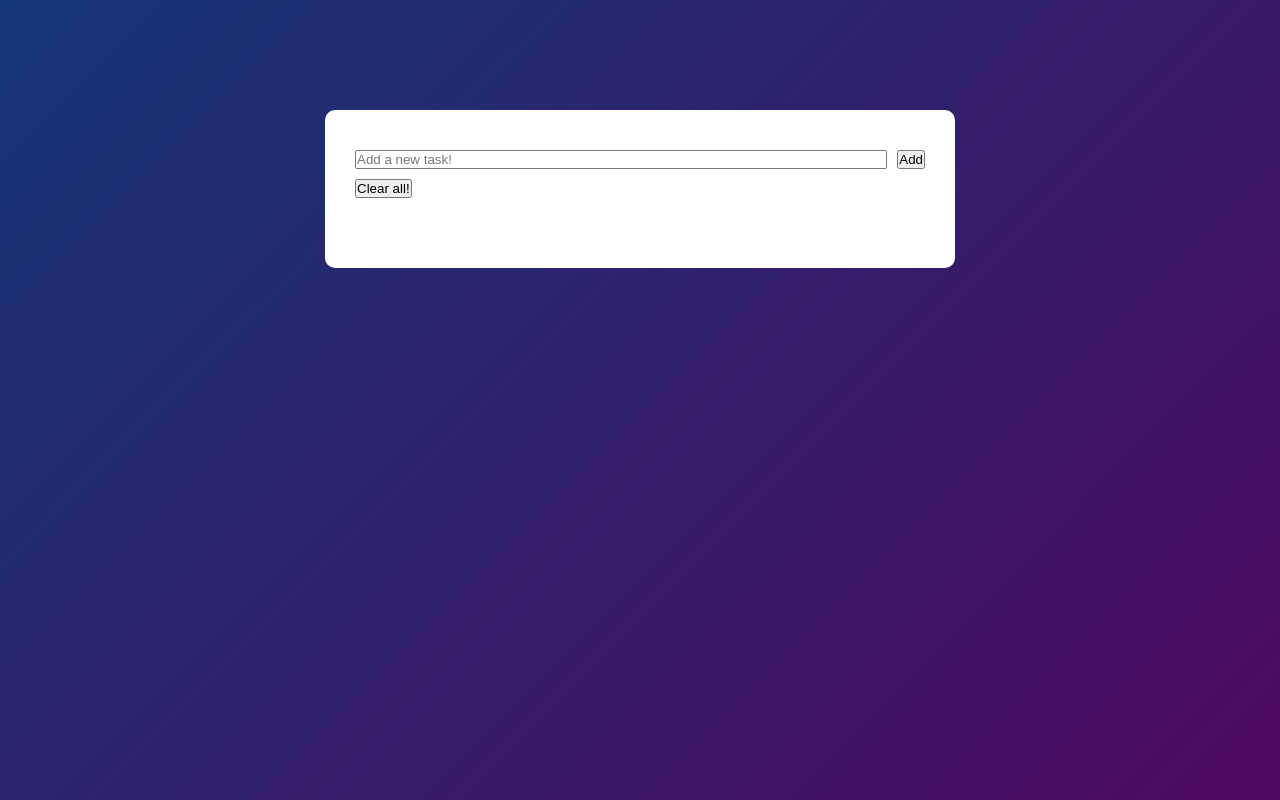
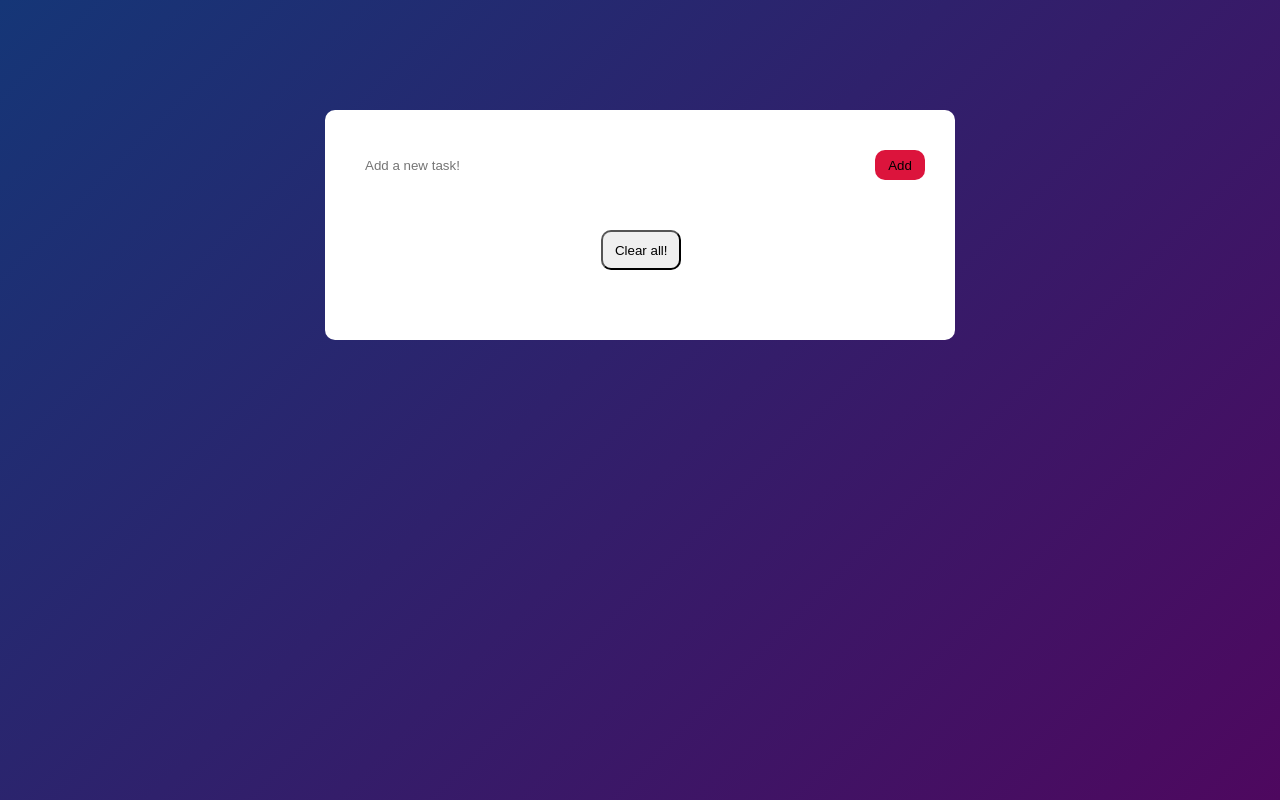
Before and after one commit to ItsCrew/To-Do-List, a plain HTML site: page index.html in a window 1280 px wide. Drawn offline with Linux system fonts and the light colour scheme.

Commit message:
Styling Update
Did some terrible ass styling and added things to do in js

```diff
--- a/app.js
+++ b/app.js
@@ -1,6 +1,5 @@
-// delete all button
-// add btn functionality
 // make the input box look better
+// add so it saves to local storage
 
 const taskItems = document.querySelectorAll("#list-container li");
 const listContainer = document.getElementById("list-container");
--- a/style.css
+++ b/style.css
@@ -14,7 +14,7 @@
 
 .todo-app {
     width: 50%;
-    max-height: 5400px;
+    max-height: 100%;
     background-color: #fff;
     margin: 100px auto 20px;
     padding: 40px 30px 70px;
@@ -31,7 +31,14 @@
 input {
     flex-grow: 1;
     margin-right: 10px;
+    border-radius: 10px;
+    max-width: 100%;
+    height: 30px;
+    padding-left: 10px;
+    border: none;
+    background-color: white;
 }
+
 
 ul {
     list-style-type: none;
@@ -47,3 +54,22 @@ li {
 .btn {
     margin-left: 5px;
 }
+
+.add {
+    width: 50px;
+    height: 30px;
+    border-radius: 10px;
+    border: none;
+    background-color: crimson;
+}
+
+.clear {
+    border-radius: 10px;
+    height: 40px;
+    width: 80px;
+    display: flex;
+    justify-content: center;
+    align-items: center;
+    margin-top: 40px;
+    margin-left: 43.2%;
+}
```
